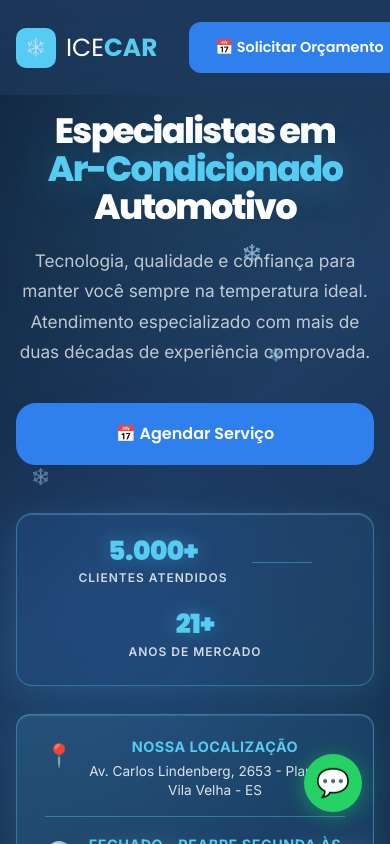
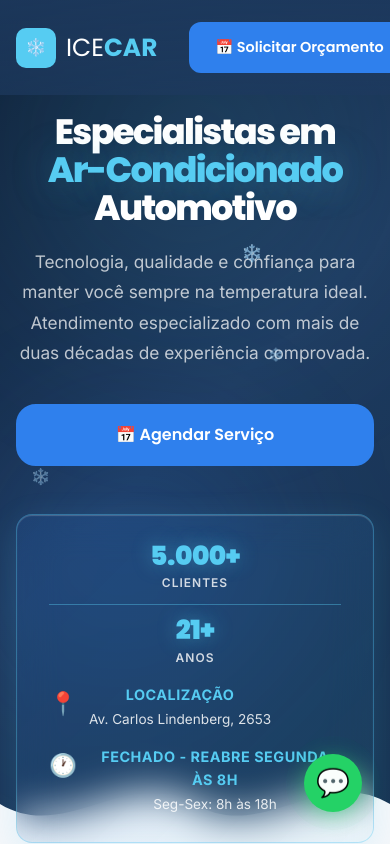
Before and after one commit to Lucas-dev98/ICE_CAR, a React (Vite) app: page / in a window 390 px wide. Shown: the top 844 px of the page. Built offline with nearby package versions, Linux system fonts and the light colour scheme.

Commit message:
UX: Consolidate info cards - merge stats, location and status into single organized card

```diff
--- a/src/components/Hero.css
+++ b/src/components/Hero.css
@@ -120,21 +120,34 @@
   margin-bottom: 48px;
 }
 
-.hero-stats {
+.hero-info-card {
   display: flex;
-  align-items: center;
-  gap: 24px;
-  padding: 24px 32px;
+  flex-direction: column;
+  gap: 20px;
+  padding: 28px 32px;
   background: linear-gradient(135deg, rgba(47, 128, 237, 0.12), rgba(86, 204, 242, 0.08));
   border: 1.5px solid rgba(86, 204, 242, 0.35);
   border-radius: 16px;
   backdrop-filter: blur(20px);
   width: fit-content;
   box-shadow: 0 8px 32px rgba(86, 204, 242, 0.15), inset 0 1px 1px rgba(255, 255, 255, 0.2);
+  margin-top: 28px;
 }
 
-.hero-stat strong {
-  display: block;
+.info-card-row {
+  display: flex;
+  align-items: center;
+  gap: 24px;
+}
+
+.info-card-stat {
+  display: flex;
+  flex-direction: column;
+  align-items: center;
+  text-align: center;
+}
+
+.info-card-stat strong {
   font-family: 'Poppins', sans-serif;
   font-size: 1.65rem;
   font-weight: 900;
@@ -142,9 +155,10 @@
   line-height: 1;
   text-shadow: 0 0 20px rgba(86, 204, 242, 0.4);
   letter-spacing: -0.5px;
+  display: block;
 }
 
-.hero-stat span {
+.info-card-stat span {
   font-size: 0.75rem;
   color: rgba(255, 255, 255, 0.8);
   text-transform: uppercase;
@@ -154,40 +168,28 @@
   font-weight: 600;
 }
 
-.hero-stat-divider {
+.info-card-divider {
   width: 1.5px;
   height: 42px;
   background: linear-gradient(180deg, rgba(255, 255, 255, 0), rgba(86, 204, 242, 0.4), rgba(255, 255, 255, 0));
 }
 
-/* Location Bar */
-.hero-location-bar {
-  display: flex;
-  align-items: center;
-  gap: 32px;
-  padding: 20px 28px;
-  background: linear-gradient(135deg, rgba(86, 204, 242, 0.15), rgba(47, 128, 237, 0.1));
-  border: 1.5px solid rgba(86, 204, 242, 0.4);
-  border-radius: 14px;
-  margin-top: 28px;
-  backdrop-filter: blur(20px);
-  box-shadow: 0 8px 32px rgba(86, 204, 242, 0.12), inset 0 1px 1px rgba(255, 255, 255, 0.15);
-  width: fit-content;
-}
-
-.location-item {
+.info-card-item {
   display: flex;
   align-items: flex-start;
   gap: 12px;
+  min-width: 0;
+  flex: 1;
 }
 
-.location-icon {
+.info-card-item span {
   font-size: 1.4rem;
   flex-shrink: 0;
   margin-top: 2px;
+  display: block;
 }
 
-.location-item strong {
+.info-card-item strong {
   display: block;
   color: #56CCF2;
   font-size: 0.9rem;
@@ -197,18 +199,11 @@
   letter-spacing: 0.5px;
 }
 
-.location-item p {
+.info-card-item p {
   color: rgba(255, 255, 255, 0.85);
   font-size: 0.85rem;
   margin: 0;
   line-height: 1.4;
-  max-width: 280px;
-}
-
-.location-divider {
-  width: 1px;
-  height: 50px;
-  background: linear-gradient(180deg, rgba(86, 204, 242, 0), rgba(86, 204, 242, 0.4), rgba(86, 204, 242, 0));
 }
 
 .hero-card {
@@ -314,13 +309,8 @@
     justify-content: center;
   }
 
-  .hero-stats {
+  .hero-info-card {
     margin: 0 auto;
-  }
-
-  .hero-location-bar {
-    margin-left: auto;
-    margin-right: auto;
   }
 }
 
@@ -330,29 +320,26 @@
     align-items: center;
   }
 
-  .hero-stats {
-    flex-wrap: wrap;
-    justify-content: center;
+  .hero-info-card {
+    gap: 16px;
   }
 
-  .hero-stat-divider {
-    width: 60px;
-    height: 1px;
+  .info-card-row {
+    flex-direction: column;
+    gap: 12px;
+    width: 100%;
   }
 
-  .hero-location-bar {
-    flex-direction: column;
-    gap: 16px;
-    width: 100%;
-    align-items: flex-start;
-  }
-
-  .location-divider {
+  .info-card-divider {
     width: 100%;
     height: 1px;
   }
 
-  .location-item p {
+  .info-card-item {
+    width: 100%;
+  }
+
+  .info-card-item p {
     max-width: 100%;
   }
 }
--- a/src/components/Hero.jsx
+++ b/src/components/Hero.jsx
@@ -103,32 +103,36 @@ const Hero = () => {
             </a>
           </div>
 
-          <div className="hero-stats">
-            <div className="hero-stat">
+          <div className="hero-info-card">
+            <div className="info-card-row">
+              <div className="info-card-stat">
                 <strong>5.000+</strong>
-              <span>Clientes Atendidos</span>
+                <span>Clientes</span>
               </div>
-            <div className="hero-stat-divider"></div>
-            <div className="hero-stat">
+              <div className="info-card-divider"></div>
+              <div className="info-card-stat">
                 <strong>21+</strong>
-              <span>Anos de Mercado</span>
+                <span>Anos</span>
               </div>
             </div>
 
-          <div className="hero-location-bar">
-            <div className="location-item">
-              <span className="location-icon">📍</span>
+            <div className="info-card-row">
+              <div className="info-card-item">
+                <span>📍</span>
                 <div>
-                <strong>Nossa Localização</strong>
-                <p>Av. Carlos Lindenberg, 2653 - Planalto, Vila Velha - ES</p>
+                  <strong>Localização</strong>
+                  <p>Av. Carlos Lindenberg, 2653</p>
                 </div>
               </div>
-            <div className="location-divider"></div>
-            <div className="location-item">
-              <span className="location-icon">🕐</span>
+            </div>
+
+            <div className="info-card-row">
+              <div className="info-card-item">
+                <span>🕐</span>
                 <div>
                   <strong>{openStatus.message}</strong>
                   <p>Seg-Sex: 8h às 18h</p>
+                </div>
               </div>
             </div>
           </div>
```
Lines whose indentation alone changed are shown as unchanged.
